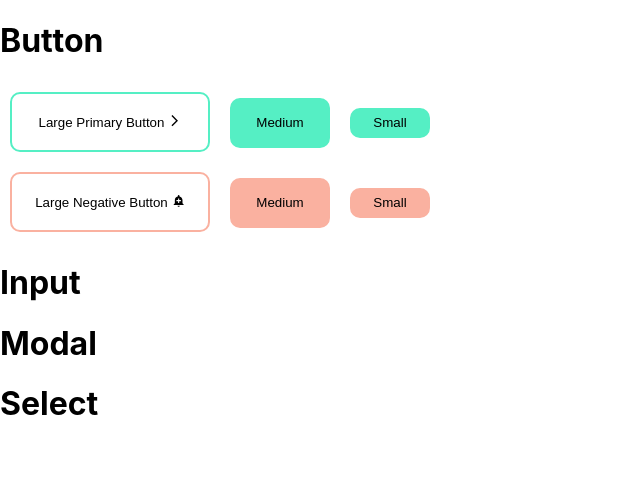
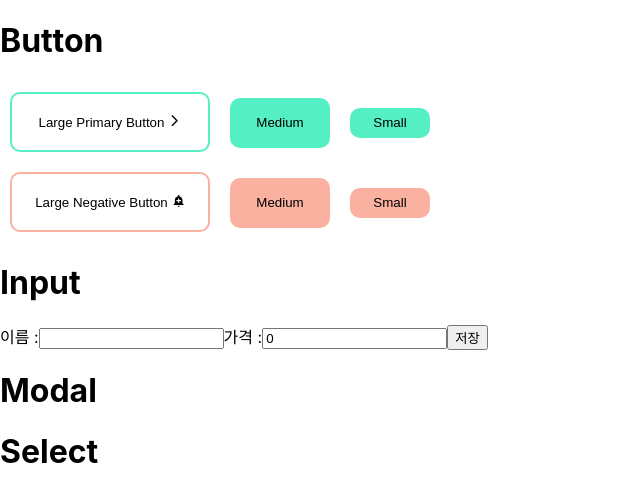
Before and after one commit to UkTheBlood/modal-page, a React (Create React App) app: page / in a window 1280 px wide. Shown: the top 502 px of the page, without its empty margins (0-640 px from the left). Built offline with nearby package versions, Linux system fonts and the light colour scheme.

Commit message:
feat: input

```diff
--- a/src/components/Input.jsx
+++ b/src/components/Input.jsx
@@ -1,8 +1,42 @@
-import React from 'react'
+import React, { useState } from 'react'
 
 function Input() {
+  const [name, setName] = useState('');
+  const [price, setPrice] = useState(0);
+
+  const nameChangeHandler = (e) => {
+    setName(e.target.value)
+  }
+  const priceChangeHandler = (e) => {
+    const value = e.target.value
+    // value = Number(price).toLocaleString();
+    const revalue = Number(value.replaceAll(",", "")).toLocaleString();
+    if (revalue === "NaN") return
+    setPrice(revalue)
+  }
+
   return (
-    <h1>Input</h1>
+
+    <>
+      <h1>Input</h1>
+      이름 :
+      <input
+        value={name}
+        type="text"
+        onChange={nameChangeHandler}
+      />
+
+      가격 :
+      <input
+        value={price}
+        // 숫자를 입력하면 toLocaleString에 오류 발생
+        // 반점이 생기면 number가 아니라 NaN
+        type="text"
+        onChange={priceChangeHandler}
+      />
+
+      <button>저장</button>
+    </>
   )
 }
 
```
